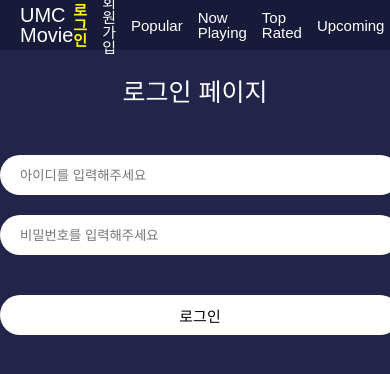
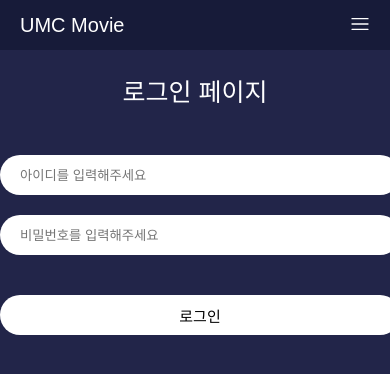
Before and after one commit to geon-2/UMC-Workbook, a React (Vite) app in the folder Movie Poster/: page /login in a window 390 px wide. Shown: the top 374 px of the page. Built offline with nearby package versions, Linux system fonts and the light colour scheme.

Commit message:
feat: responsive web design

```diff
--- a/Movie Poster/src/components/Body.jsx
+++ b/Movie Poster/src/components/Body.jsx
@@ -29,6 +29,12 @@ const Section = styled.section`
         position: relative;
         z-index: 2;
     }
+
+    @media (max-width: 768px) {
+        &:after {
+            background: none;
+        }
+    }
 `
 
 function Body ({ bgImage, children }) {
--- a/Movie Poster/src/components/NavigationBar.jsx
+++ b/Movie Poster/src/components/NavigationBar.jsx
@@ -1,5 +1,6 @@
 import styled from 'styled-components';
 import { Link, useLocation } from 'react-router-dom';
+import { RxHamburgerMenu } from "react-icons/rx";
 
 const FlexList = `
 	display: flex;
@@ -8,7 +9,7 @@ const FlexList = `
 `;
 
 const Header = styled.header`
-    	${FlexList}
+    ${FlexList}
 	width: 100%;
 	height: 5rem;
 	background: #171B39;
@@ -17,9 +18,49 @@ const Header = styled.header`
 `;
 
 const Nav = styled.nav`
-	${FlexList};
-	& > a {
-		margin-right: 1.5rem;
+	& > .nav-icon {
+		display: none;
+	}
+
+	& > ul {
+		${FlexList};
+
+		& > li {
+			margin-right: 1.5rem;
+		}
+	}
+
+	@media (max-width: 768px) {
+		& > .nav-icon {
+			display: block;
+			background: transperent;
+			border: none;
+		}
+
+		& > ul {
+			display: block;
+			width: 100vw;
+			position: fixed;
+			top: 5rem;
+			right: -100vw;
+			height: calc(100vh - 5rem);
+			box-sizing: border-box;
+			background: #222549;
+			padding: 2rem;
+			transition: right 0.3s;
+			z-index: 1000;
+
+			& > li {
+				margin-bottom: 2rem;
+				& > a {
+					font-size: 1.5rem;
+				}
+			}
+		}
+
+		& > .nav-icon.active + ul {
+			right: 0;
+		}
 	}
 `;
 
@@ -67,7 +108,13 @@ function NavigationBar() {
 		<Header>
 			<Home to="/">UMC Movie</Home>
 			<Nav>
-				{linkList.map((item, index) => <StyledLink key={index} to={item.url} isactive={isactive(item.url)}>{item.text}</StyledLink> )}
+				<button className="nav-icon" onClick={() => {
+					const navIcon = document.querySelector('.nav-icon');
+					navIcon.classList.toggle('active');
+				}}><RxHamburgerMenu size='20' color='#fff' /></button>
+				<ul>
+					{linkList.map((item, index) => <li key={index}><StyledLink to={item.url} isactive={isactive(item.url)}>{item.text}</StyledLink></li> )}
+				</ul>
 			</Nav>
 		</Header>
 	);
--- a/Movie Poster/src/routes/movie/movie-detail-page.jsx
+++ b/Movie Poster/src/routes/movie/movie-detail-page.jsx
@@ -11,7 +11,12 @@ const DetailCover = styled.div`
     display: flex;
     justify-content: center;
     align-items: center;
-    color: #fff;
+
+    @media (max-width: 768px) {
+        display: block;
+        height: calc(120vh - 5rem);
+        padding-bottom: 10rem;
+    }
 `
 
 const DetailBlock = styled.div`
@@ -20,6 +25,12 @@ const DetailBlock = styled.div`
     display: flex;
     justify-content: space-between;
     align-items: center;
+
+    @media (max-width: 768px) {
+        display: block;
+        width: 100%;
+        height: 50%;
+    }
 `
 
 const DetailImage = styled.div`
@@ -32,6 +43,13 @@ const DetailImage = styled.div`
         max-width: 100%;
         max-height: 100%;
     }
+
+    @media (max-width: 768px) {
+        padding-top: 10rem;
+        width: 100%;
+        height: 100%;
+        margin-bottom: 10rem;
+    }
 `
 const DetailInfo = styled.div`
     width: 60%;
@@ -39,6 +57,7 @@ const DetailInfo = styled.div`
     display: flex;
     flex-direction: column;
     justify-content: center;
+    color: #fff;
 
     & > :not(h1, p) {
         margin-bottom: 4rem;
@@ -67,6 +86,12 @@ const DetailInfo = styled.div`
     & > p {
         font-size: 1.4rem;
         line-height: 1.8;
+    }
+
+    @media (max-width: 768px) {
+        width: 100%;
+        padding: 0 5rem;
+        text-align: center;
     }
 `
 
@@ -169,6 +194,7 @@ function MovieDetailPage () {
     return (
         <Body bgImage={"https://image.tmdb.org/t/p/w500"+movie.backdrop_path}>
             {isLoading ? (<LoadingMsg>데이터를 받아오는 중입니다.</LoadingMsg>) : (
+                <>
                     <DetailCover>
                         <DetailBlock>
                             <DetailImage>
@@ -185,9 +211,7 @@ function MovieDetailPage () {
                                 <p>{movie.overview || "TMDB에서 제공하는 API에 상세 줄거리 정보가 없습니다."}</p>
                             </DetailInfo>
                         </DetailBlock>
-
                     </DetailCover>
-            )}
                     <CreditCover>
                         <h2>출연진 및 제작진</h2>
                         <CreditList>
@@ -199,6 +223,8 @@ function MovieDetailPage () {
                             ))}
                         </CreditList>
                     </CreditCover>
+                </>
+            )}
         </Body>
     )
 }
--- a/Movie Poster/src/routes/movie/poster-page.jsx
+++ b/Movie Poster/src/routes/movie/poster-page.jsx
@@ -15,6 +15,12 @@ const PosterList = styled.div`
     grid-template-columns: repeat(auto-fill, minmax(20rem, 1fr));
     grid-gap: 2rem;
     overflow-y: scroll;
+
+    @media (max-width: 700px) {
+        display: flex;
+        flex-wrap: wrap;
+        justify-content: center;
+    }
 `
 
 const SpinLoader = styled.div`
```
Lines whose indentation alone changed are shown as unchanged.
